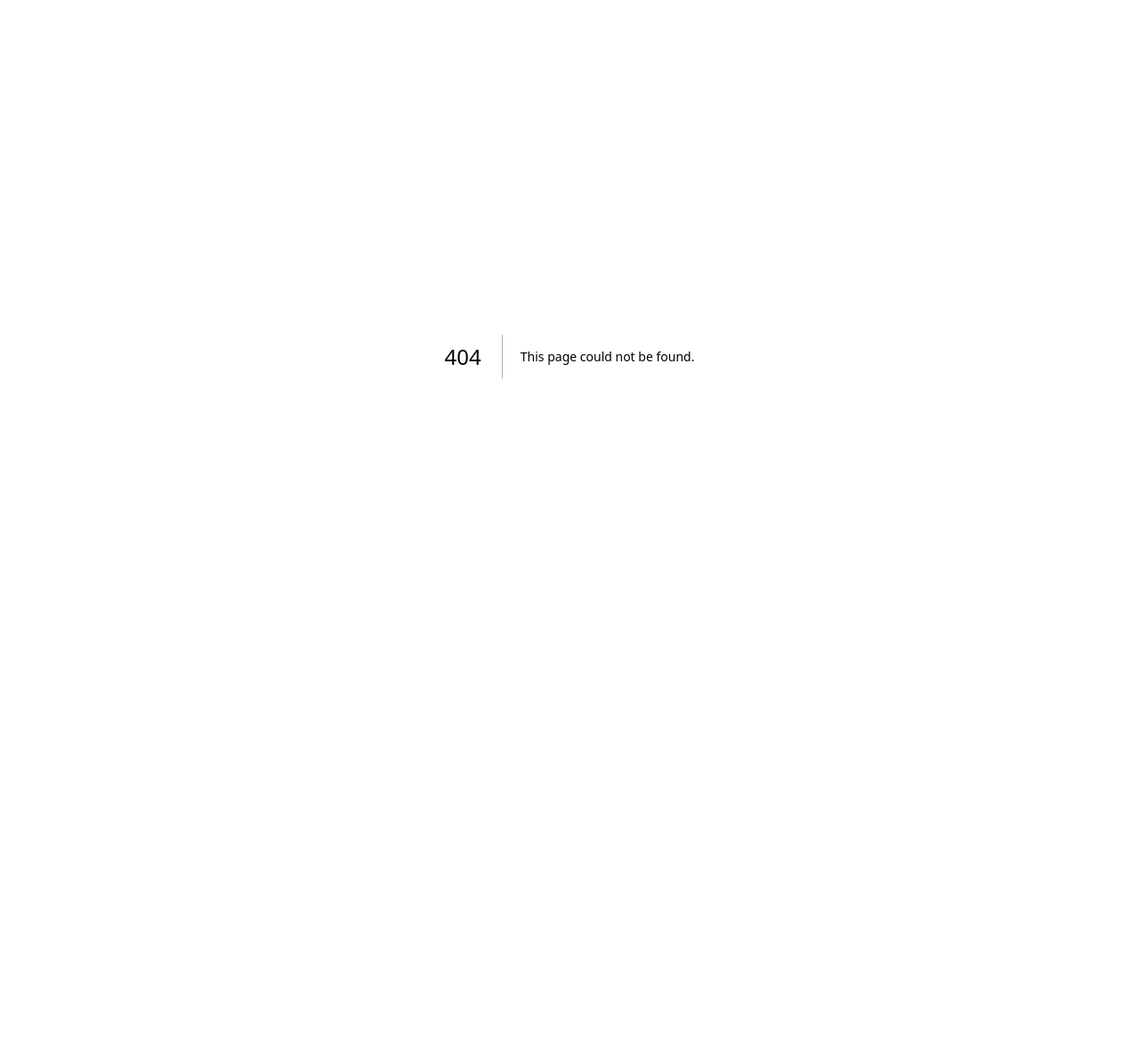
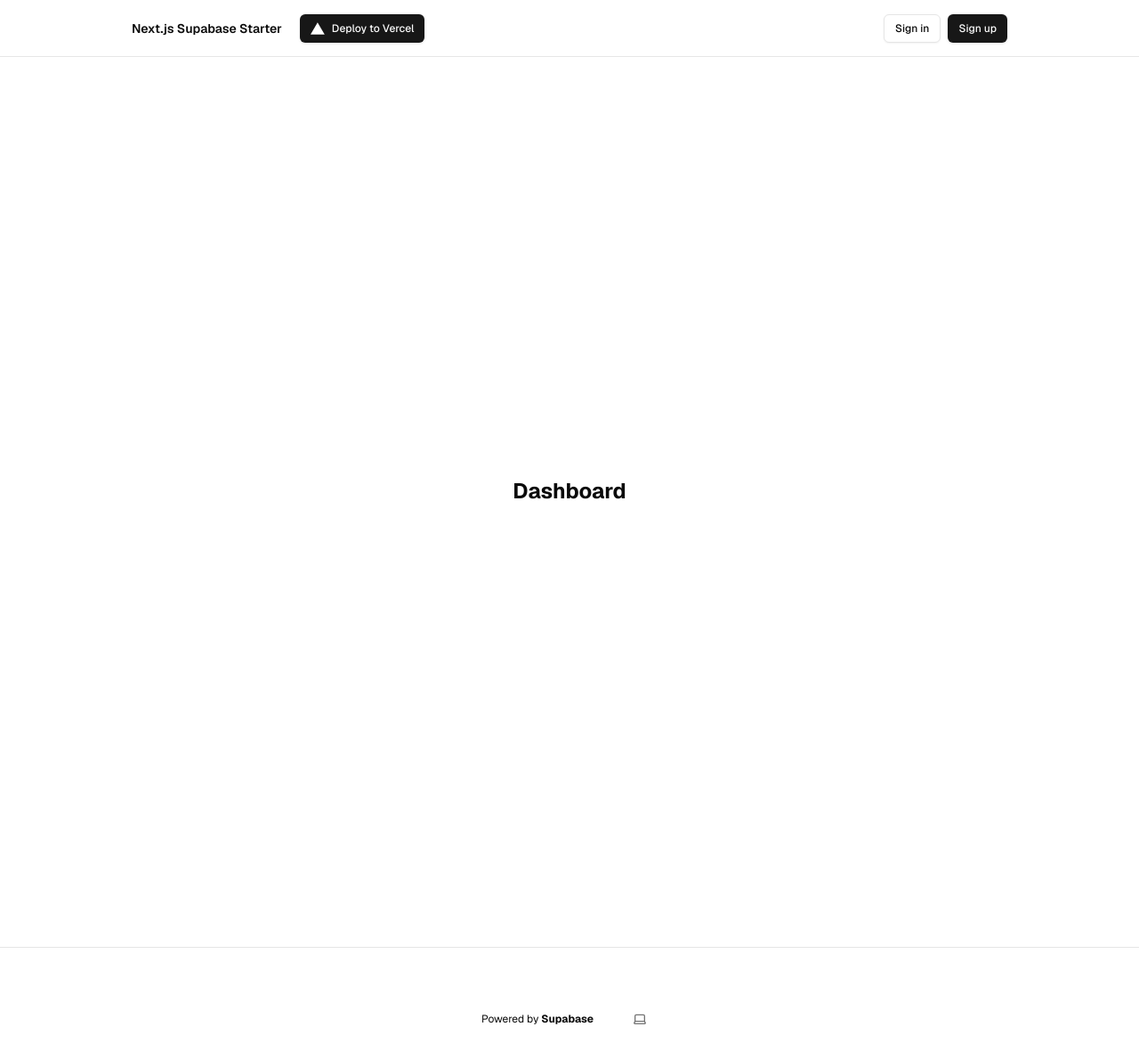
Before and after one commit to nto300002/k_front, a Next.js app: page /dashboard in a window 1280 px wide. Before the commit this address had no page. Shown: the top 1190 px of the page at 89% size. Before the commit the page ends 800 px from the top, so only its background shows below. Built offline with nearby package versions, Linux system fonts and the light colour scheme; no server answers.

Commit message:
add/pages: dashboard

```diff
--- /dev/null
+++ b/app/(protected)/dashboard/page.tsx
@@ -0,0 +1,9 @@
+export default function DashBoardPage() {
+  return (
+    <div className="flex min-h-svh w-full items-center justify-center p-6 md:p-10">
+      <div className="w-full max-w-sm">
+        <h1 className="text-2xl font-bold mb-6">Dashboard</h1>
+      </div>
+    </div>
+  );
+}
--- /dev/null
+++ b/app/(protected)/layout.tsx
@@ -0,0 +1,48 @@
+import { DeployButton } from "@/components/deploy-button";
+import { EnvVarWarning } from "@/components/env-var-warning";
+import { AuthButton } from "@/components/auth-button";
+import { ThemeSwitcher } from "@/components/theme-switcher";
+import { hasEnvVars } from "@/lib/utils";
+import Link from "next/link";
+
+export default function ProtectedLayout({
+  children,
+}: {
+  children: React.ReactNode;
+}) {
+  return (
+    <main className="min-h-screen flex flex-col items-center">
+      <div className="flex-1 w-full flex flex-col gap-20 items-center">
+        <nav className="w-full flex justify-center border-b border-b-foreground/10 h-16">
+          <div className="w-full max-w-5xl flex justify-between items-center p-3 px-5 text-sm">
+            <div className="flex gap-5 items-center font-semibold">
+              <Link href={"/"}>Next.js Supabase Starter</Link>
+              <div className="flex items-center gap-2">
+                <DeployButton />
+              </div>
+            </div>
+            {!hasEnvVars ? <EnvVarWarning /> : <AuthButton />}
+          </div>
+        </nav>
+        <div className="flex-1 flex flex-col gap-20 max-w-5xl p-5">
+          {children}
+        </div>
+
+        <footer className="w-full flex items-center justify-center border-t mx-auto text-center text-xs gap-8 py-16">
+          <p>
+            Powered by{" "}
+            <a
+              href="https://supabase.com/?utm_source=create-next-app&utm_medium=template&utm_term=nextjs"
+              target="_blank"
+              className="font-bold hover:underline"
+              rel="noreferrer"
+            >
+              Supabase
+            </a>
+          </p>
+          <ThemeSwitcher />
+        </footer>
+      </div>
+    </main>
+  );
+}
--- /dev/null
+++ b/app/(protected)/page.tsx
@@ -0,0 +1,34 @@
+import { redirect } from "next/navigation";
+
+import { createClient } from "@/lib/supabase/server";
+import { InfoIcon } from "lucide-react";
+
+
+export default async function ProtectedPage() {
+  const supabase = await createClient();
+
+  const { data, error } = await supabase.auth.getClaims();
+  if (error || !data?.claims) {
+    redirect("/auth/login");
+  }
+
+  return (
+    <div className="flex-1 w-full flex flex-col gap-12">
+      <div className="w-full">
+        <div className="bg-accent text-sm p-3 px-5 rounded-md text-foreground flex gap-3 items-center">
+          <InfoIcon size="16" strokeWidth={2} />
+          This is a protected page that you can only see as an authenticated
+          user
+        </div>
+      </div>
+      <div className="flex flex-col gap-2 items-start">
+        <h2 className="font-bold text-2xl mb-4">Your user details</h2>
+        <pre className="text-xs font-mono p-3 rounded border max-h-32 overflow-auto">
+          {JSON.stringify(data.claims, null, 2)}
+        </pre>
+      </div>
+      <div>
+      </div>
+    </div>
+  );
+}
```
